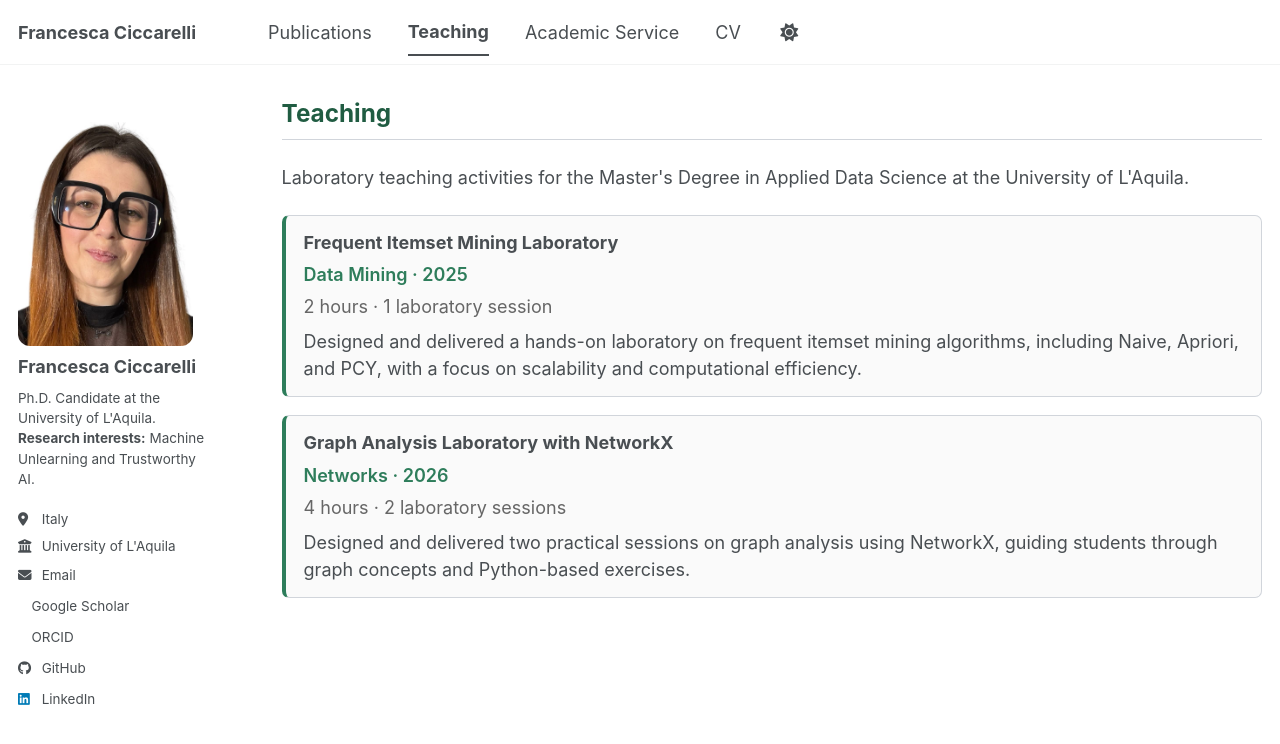
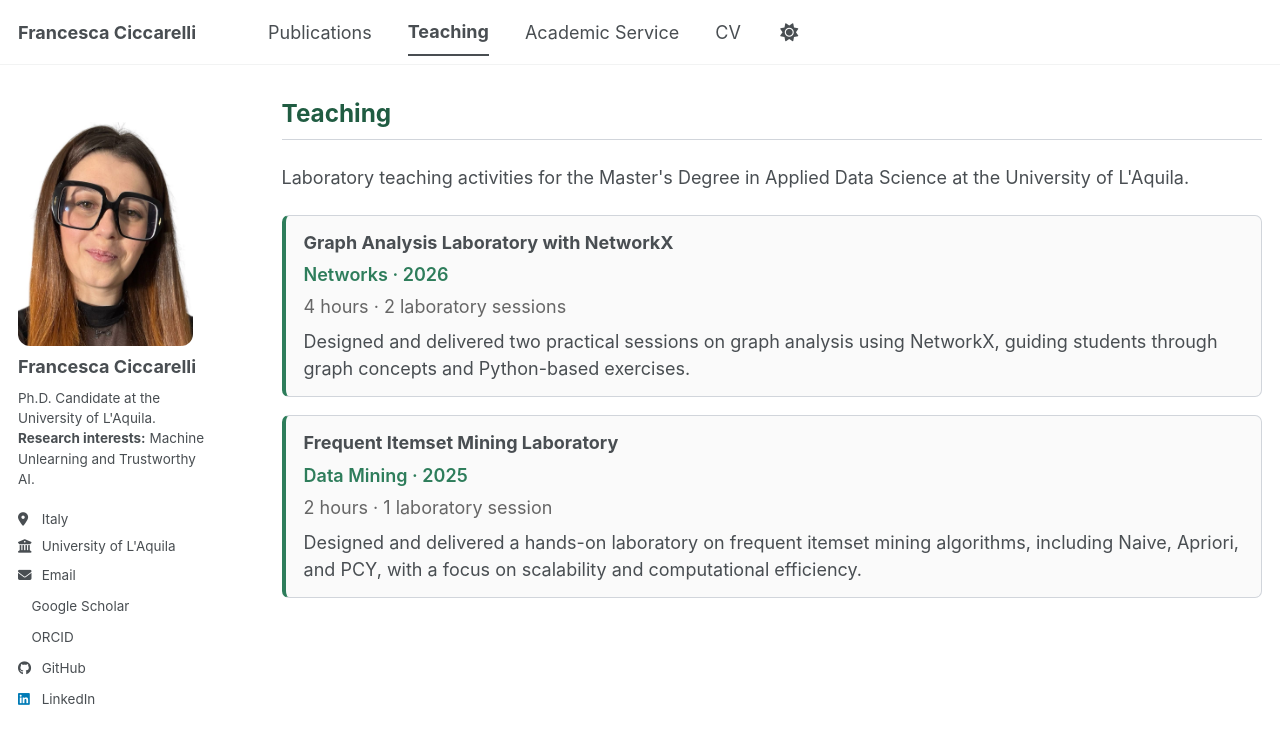
Before and after one commit to francescaciccarelli/francescaciccarelli.github.io, a Jekyll site: the page built from _pages/teaching.html, in a window 1280 px wide. Shown: the top 744 px of the page. Built offline with Jekyll 4.4.1, drawn with Linux system fonts in a browser that asks for light colours; a style sheet for code colours, icons or effects is not loaded.

Commit message:
Update teaching.html

```diff
--- a/_pages/teaching.html
+++ b/_pages/teaching.html
@@ -46,7 +46,7 @@ author_profile: true
 }
 
 .teaching-hours {
-  color: #666;
+  color: #666666;
   margin-bottom: 8px;
 }
 
@@ -61,13 +61,35 @@ Laboratory teaching activities for the Master's Degree
 in Applied Data Science at the University of L'Aquila.
 </p>
 
+<div class="teaching-card">
+  <h3>Graph Analysis Laboratory with NetworkX</h3>
+
+  <div class="teaching-course">
+    Networks · 2026
+  </div>
+
+  <div class="teaching-hours">
+    4 hours · 2 laboratory sessions
+  </div>
+
+  <p>
+    Designed and delivered two practical sessions on
+    graph analysis using NetworkX, guiding students
+    through graph concepts and Python-based exercises.
+  </p>
+</div>
 
 <div class="teaching-card">
   <h3>Frequent Itemset Mining Laboratory</h3>
-  <div class="teaching-course">Data Mining · 2025</div>
+
+  <div class="teaching-course">
+    Data Mining · 2025
+  </div>
+
   <div class="teaching-hours">
     2 hours · 1 laboratory session
   </div>
+
   <p>
     Designed and delivered a hands-on laboratory on
     frequent itemset mining algorithms, including
@@ -75,16 +97,3 @@ in Applied Data Science at the University of L'Aquila.
     scalability and computational efficiency.
   </p>
 </div>
-
-<div class="teaching-card">
-  <h3>Graph Analysis Laboratory with NetworkX</h3>
-  <div class="teaching-course">Networks · 2026</div>
-  <div class="teaching-hours">
-    4 hours · 2 laboratory sessions
-  </div>
-  <p>
-    Designed and delivered two practical sessions on
-    graph analysis using NetworkX, guiding students
-    through graph concepts and Python-based exercises.
-  </p>
-</div>
```
